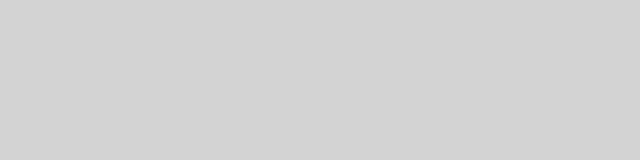
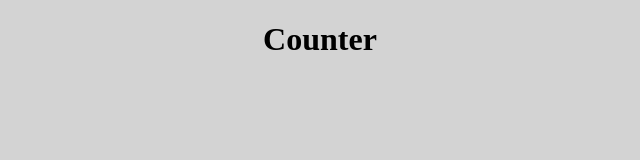
Before and after one commit to RadmiloM/NumberCounter, a plain HTML site: page index.html in a window 1280 px wide. Shown: the whole page, without its empty margins (320-960 px from the left). Drawn offline with Linux system fonts and the light colour scheme.

Commit message:
added header text and styles

```diff
--- a/index.html
+++ b/index.html
@@ -5,6 +5,7 @@
         <link rel="stylesheet" href="styles.css">
     </head>
     <body>
+        <h1>Counter</h1>
         <script src="app.js"> </script>
     </body>
 </html>
--- a/styles.css
+++ b/styles.css
@@ -1,3 +1,7 @@
 body {
     background-color: lightgray;
 }
+
+h1 {
+    text-align: center;
+}
```
